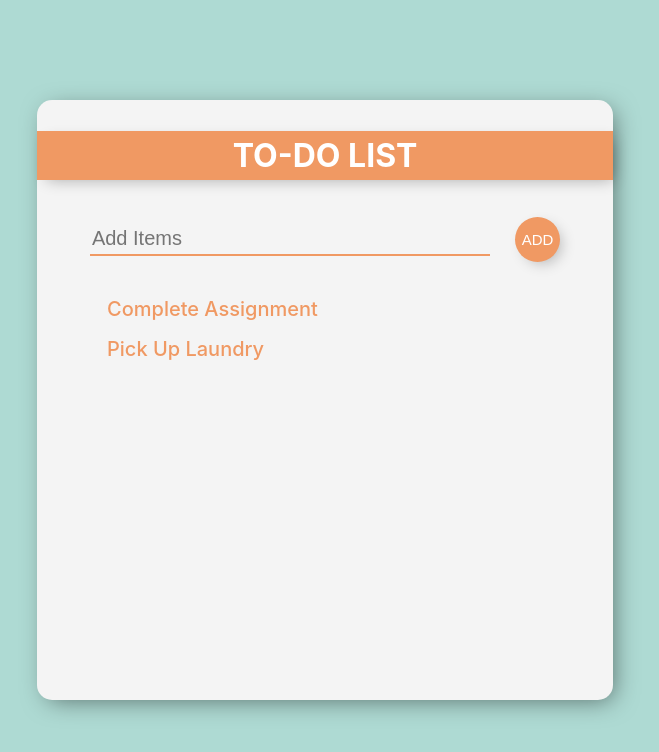
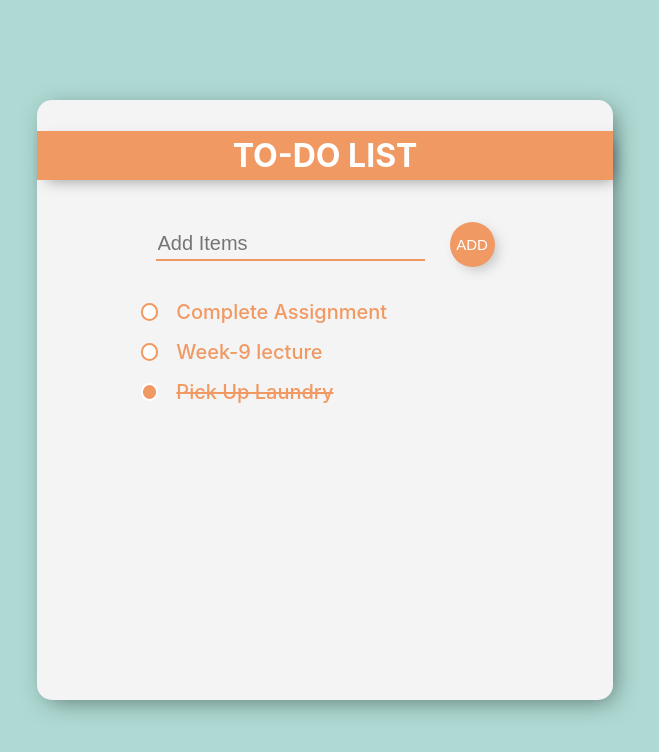
Before and after one commit to pesto-students/p3-shashank-HarshitPatel95, a React (Create React App) app in the folder Week-9/todo-list/: page / in a window 1280 px wide. Shown: the top 752 px of the page, without its empty margins (315-974 px from the left). Built offline with nearby package versions, Linux system fonts and the light colour scheme.

Commit message:
make add button and checkbox in working mode

```diff
--- a/Week-9/todo-list/src/App.css
+++ b/Week-9/todo-list/src/App.css
@@ -37,11 +37,11 @@
   color: var(--white-color);
   background: var(--sandy-brown-color);
   padding: 5px;
-  box-shadow: 5px 5px 15px -5px rgba(0, 0, 0, 0.3);
+  box-shadow: 5px 5px 15px -5px rgba(0, 0, 0, 0.4);
 }
 
 .App .todo-div .todo-add-form {
-  padding: 5px;
+  padding: 10px;
 }
 
 .App .todo-div .todo-add-form input {
@@ -53,7 +53,7 @@
   border-bottom: 2px solid var(--sandy-brown-color);
   font-size: var(--large-font);
   font-weight: 500;
-  width: 70%;
+  width: auto;
 }
 
 .App .todo-div .todo-add-form button {
@@ -75,7 +75,8 @@
   display: flex;
   flex-direction: column;
   align-items: flex-start;
-  padding: 10px 70px;
+  padding: 15px 100px;
+  overflow-y: auto;
 }
 
 .App .todo-div .todo-list .todo-item {
@@ -84,9 +85,34 @@
   font-weight: 500;
   height: 40px;
   display: flex;
-  flex-direction: column;
-  justify-content: space-around;
+  flex-direction: row;
   color: var(--sandy-brown-color);
+  align-items: center;
+}
+
+.App .todo-div .todo-list .todo-item input[type="checkbox"] {
+  width: 1.3em;
+  height: 1.3em;
+  background-color: white;
+  border-radius: 50%;
+  vertical-align: middle;
+  border: 2px solid var(--sandy-brown-color);
+  -webkit-appearance: none;
+  outline: none;
+  cursor: pointer;
+}
+
+.App .todo-div .todo-list .todo-item input[type="checkbox"]:checked {
+  background-color: var(--sandy-brown-color);
+  border: 2px solid var(--white-color);
+}
+
+.App .todo-div .todo-list .todo-item p {
+  margin-left: 15px;
+}
+
+.App .todo-div .todo-list .todo-item .item-title-check {
+  text-decoration: line-through;
 }
 
 @media (max-width: 900px) {
--- a/Week-9/todo-list/src/components/AddItemForm.jsx
+++ b/Week-9/todo-list/src/components/AddItemForm.jsx
@@ -1,10 +1,24 @@
 import React, { useState } from "react";
 
-const AddItemForm = () => {
+const AddItemForm = (props) => {
   const [inputItem, setInputItem] = useState("");
+
+  const submitHandler = (event) => {
+    event.preventDefault();
+    if (inputItem !== "") {
+      const toDoItem = {
+        id: props.data.length + 1,
+        title: inputItem,
+        done: false,
+      };
+      props.onAddItem(toDoItem);
+      setInputItem("");
+    }
+  };
 
   return (
     <div className="todo-add-form">
+      <form onSubmit={submitHandler}>
         <input
           type="text"
           placeholder="Add Items"
@@ -13,7 +27,8 @@ const AddItemForm = () => {
             setInputItem(event.target.value);
           }}
         />
-      <button>ADD</button>
+        <button type="submit">ADD</button>
+      </form>
     </div>
   );
 };
--- a/Week-9/todo-list/src/components/ToDoContainer.jsx
+++ b/Week-9/todo-list/src/components/ToDoContainer.jsx
@@ -5,25 +5,55 @@ import ToDoList from "./ToDoList";
 
 const ToDo_Data = [
   {
-    id: "item1",
+    id: 1,
     title: "Complete Assignment",
     done: false,
   },
   {
-    id: "item2",
+    id: 2,
+    title: "Week-9 lecture",
+    done: false,
+  },
+  {
+    id: 3,
     title: "Pick Up Laundry",
-    done: false,
+    done: true,
   },
 ];
 
 const ToDoContainer = () => {
   const [toDoData, setToDoData] = useState(ToDo_Data);
 
+  const addItemHandler = (item) => {
+    setToDoData((prevItem) => {
+      return [...prevItem, item];
+    });
+  };
+
+  const doneItemHandler = (done, id) => {
+    //Query
+    let temp_state = [...toDoData];
+    let temp_element = { ...temp_state[id - 1] };
+    temp_element.done = done;
+    temp_state[id - 1] = temp_element;
+    setToDoData(temp_state);
+
+    // setToDoData(
+    //   toDoData.map((index) => {
+    //     if (index === id) {
+    //       toDoData[index].done = done;
+    //       return toDoData[index];
+    //     }
+    //     return toDoData[index];
+    //   })
+    // );
+  };
+
   return (
     <div className="todo-div">
       <ToDoHeader />
-      <AddItemForm />
-      <ToDoList data={toDoData} />
+      <AddItemForm onAddItem={addItemHandler} data={toDoData} />
+      <ToDoList data={toDoData} onDoneItem={doneItemHandler} />
     </div>
   );
 };
--- a/Week-9/todo-list/src/components/ToDoItem.jsx
+++ b/Week-9/todo-list/src/components/ToDoItem.jsx
@@ -1,9 +1,21 @@
 import React from "react";
 
 const ToDoItem = (props) => {
+  const handleOnDone = (event) => {
+    props.onDoneItem(event.target.checked, parseInt(event.target.id));
+  };
+
   return (
     <div className="todo-item">
-      <p>{props.item.title}</p>
+      <input
+        type="checkbox"
+        checked={props.item.done === true ? "checked" : ""}
+        onChange={handleOnDone}
+        id={props.item.id}
+      />
+      <p className={`${props.item.done === true ? "item-title-check" : ""}`}>
+        {props.item.title}
+      </p>
     </div>
   );
 };
--- a/Week-9/todo-list/src/components/ToDoList.jsx
+++ b/Week-9/todo-list/src/components/ToDoList.jsx
@@ -4,8 +4,8 @@ import ToDoItem from "./ToDoItem";
 const ToDoList = (props) => {
   return (
     <div className="todo-list">
-      {props.data.map((item) => (
-        <ToDoItem key={item.id} item={item} />
+      {props.data.map((todo) => (
+        <ToDoItem key={todo.id} item={todo} onDoneItem={props.onDoneItem} />
       ))}
     </div>
   );
```
Also changed, not shown: 1 other file (tests, documents, lock files or other folders). Lines whose indentation alone changed are shown as unchanged.
